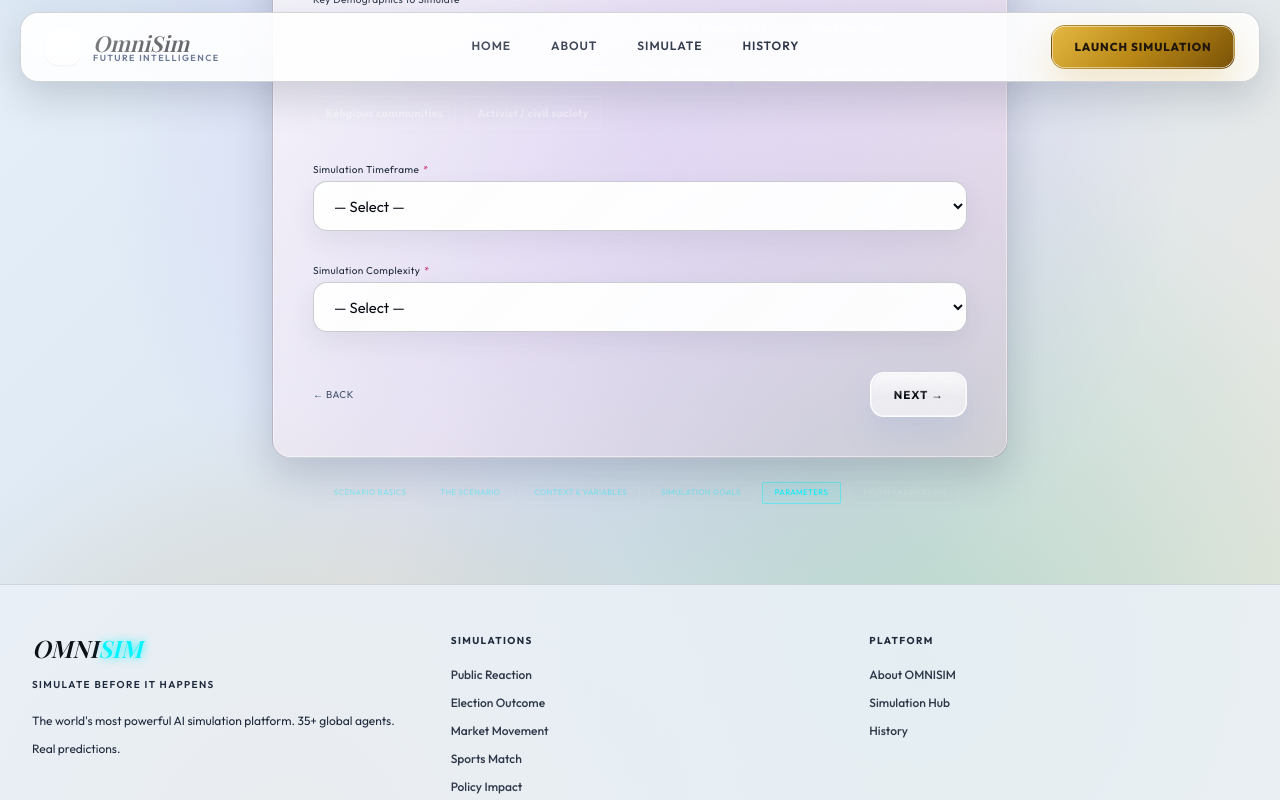
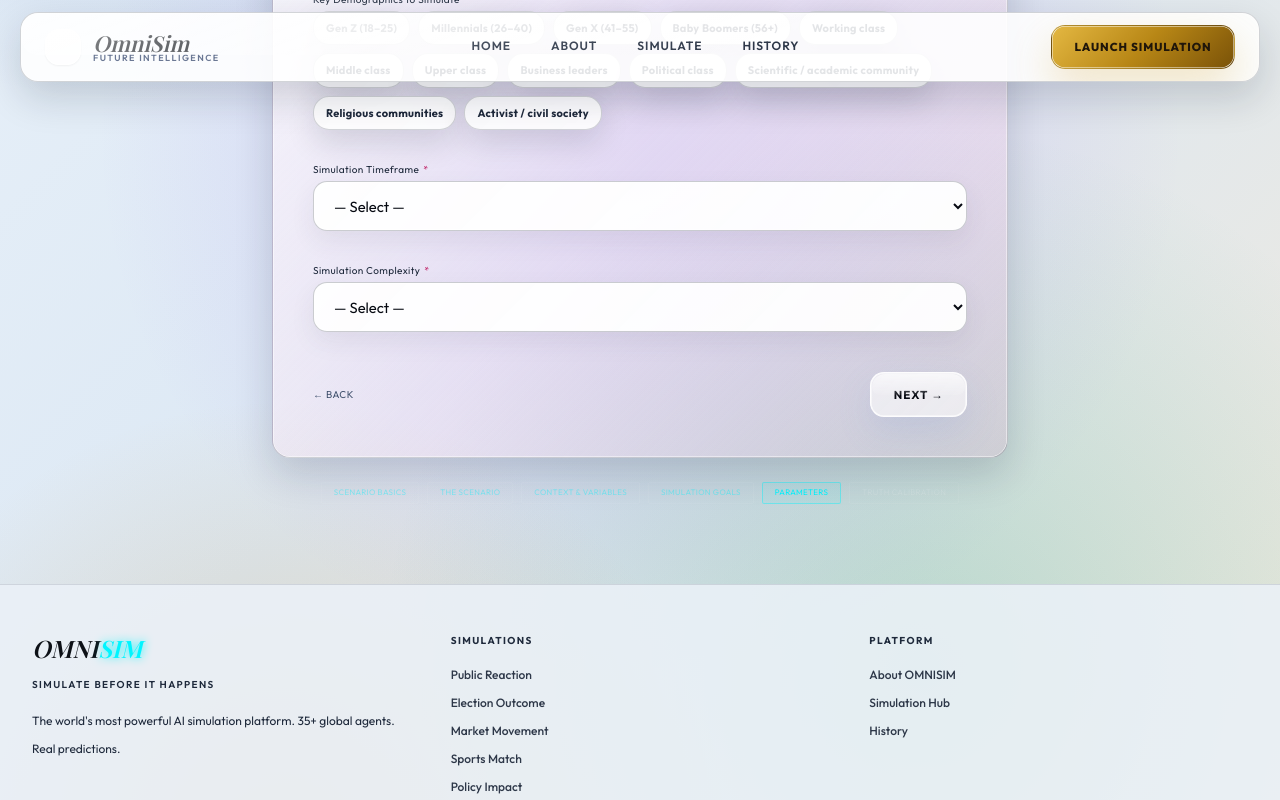
Before and after one commit to jayblast-spec/omnisim, a Next.js app: page /simulate/custom in a window 1280 px wide. Both pictures are taken after a click on the button "PARAMETERS". Shown: the part 658-1458 px from the top of the page. Built offline with nearby package versions, Linux system fonts and the light colour scheme.

Commit message:
fix: improve multiselect chip visibility

```diff
--- a/components/SimForm.tsx
+++ b/components/SimForm.tsx
@@ -324,13 +324,13 @@
                         key={opt}
                         type="button"
                         onClick={() => handleMultiSelect(field.id, opt)}
-                        className="rounded-sm px-3 py-2 text-[11px] font-bold tracking-wide transition-all"
+                        className="rounded-xl px-3 py-2 text-[11px] font-bold tracking-wide transition-all"
                         style={{
-                          color: selected ? "#00F5FF" : "rgba(255,255,255,0.45)",
-                          background: selected ? "rgba(0,245,255,0.1)" : "rgba(255,255,255,0.04)",
+                          color: selected ? "#070A12" : "#1E293B",
+                          background: selected ? "linear-gradient(135deg, rgba(49,95,174,0.22), rgba(124,58,237,0.16))" : "rgba(255,255,255,0.88)",
                           border: selected
-                            ? "1px solid rgba(0,245,255,0.5)"
-                            : "1px solid rgba(255,255,255,0.08)",
+                            ? "1px solid rgba(49,95,174,0.50)"
+                            : "1px solid rgba(15,23,42,0.22)",
                         }}
                       >
                         {opt}
```
